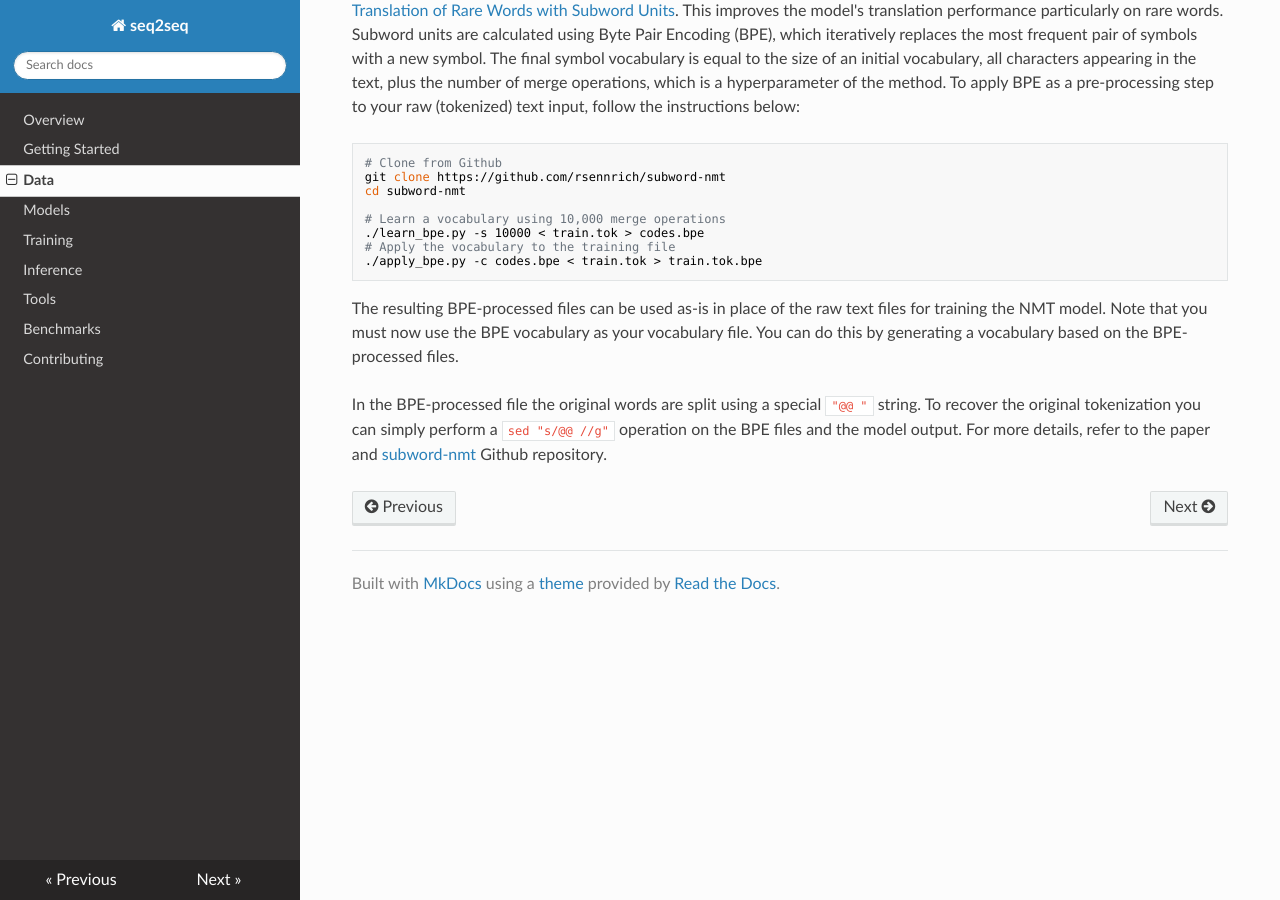
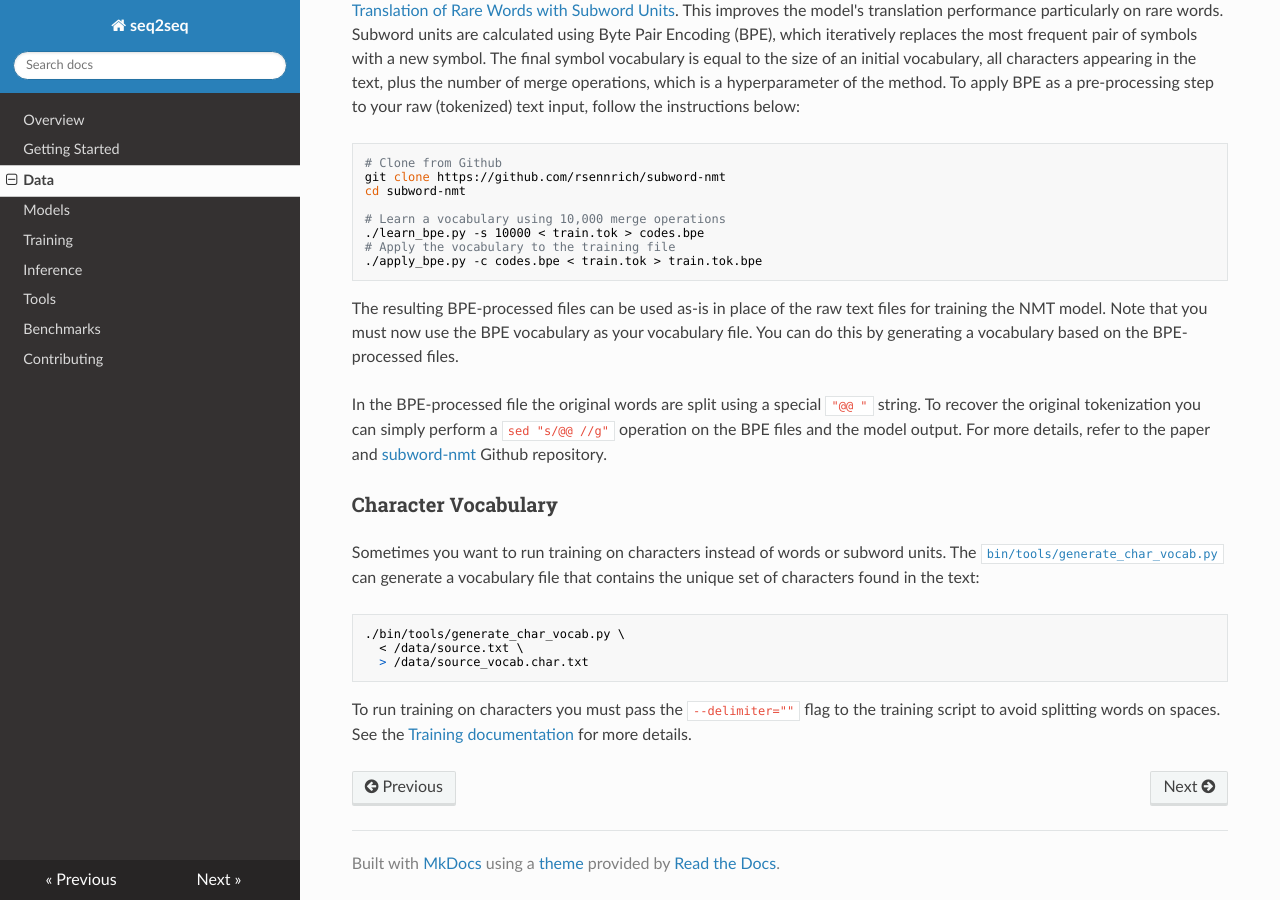
Before and after one commit to google/seq2seq, an MkDocs documentation site: the page built from docs/data.md, in a window 1280 px wide and 900 px high, scrolled down 1861 px. Built offline with MkDocs 1.6.1, drawn with Linux system fonts in a browser that asks for light colours; nearby versions of some CDN libraries; old or Windows-style settings are respelled for this version of MkDocs.

Commit message:
Add documentation for character-level training

````diff
--- a/docs/data.md
+++ b/docs/data.md
@@ -86,3 +86,16 @@ cd subword-nmt
 The resulting BPE-processed files can be used as-is in place of the raw text files for training the NMT model. Note that you must now use the BPE vocabulary as your vocabulary file. You can do this by generating a vocabulary based on the BPE-processed files.
 
 In the BPE-processed file the original words are split using a special `"@@ "` string. To recover the original tokenization you can simply perform a `sed "s/@@ //g"` operation on the BPE files and the model output. For more details, refer to the paper and [subword-nmt](https://github.com/rsennrich/subword-nmt) Github repository.
+
+
+### Character Vocabulary
+
+Sometimes you want to run training on characters instead of words or subword units. The [`bin/tools/generate_char_vocab.py`](https://github.com/dennybritz/seq2seq/blob/master/bin/tools/generate_char_vocab.py) can generate a vocabulary file that contains the unique set of characters found in the text:
+
+```shell
+./bin/tools/generate_char_vocab.py \
+  < /data/source.txt \
+  > /data/source_vocab.char.txt
+```
+
+To run training on characters you must pass the `--delimiter=""` flag to the training script to avoid splitting words on spaces. See the [Training documentation](training.md) for more details.
````
Also changed, not shown: docs/training.md (+1 -0 lines).
